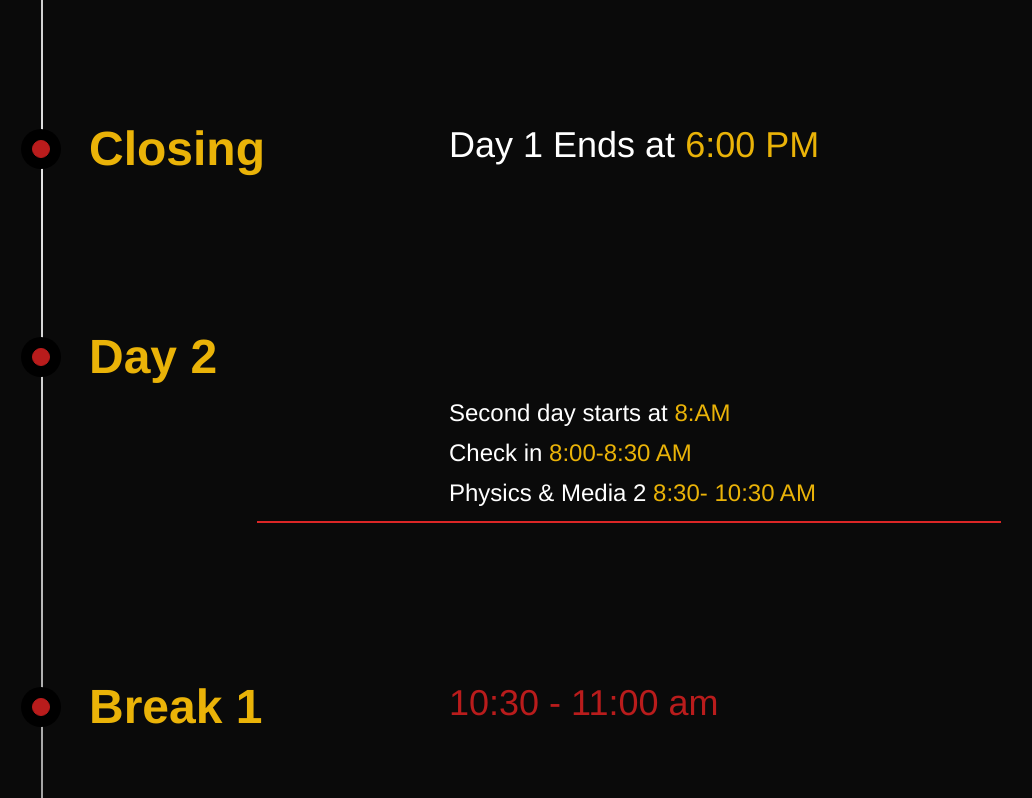
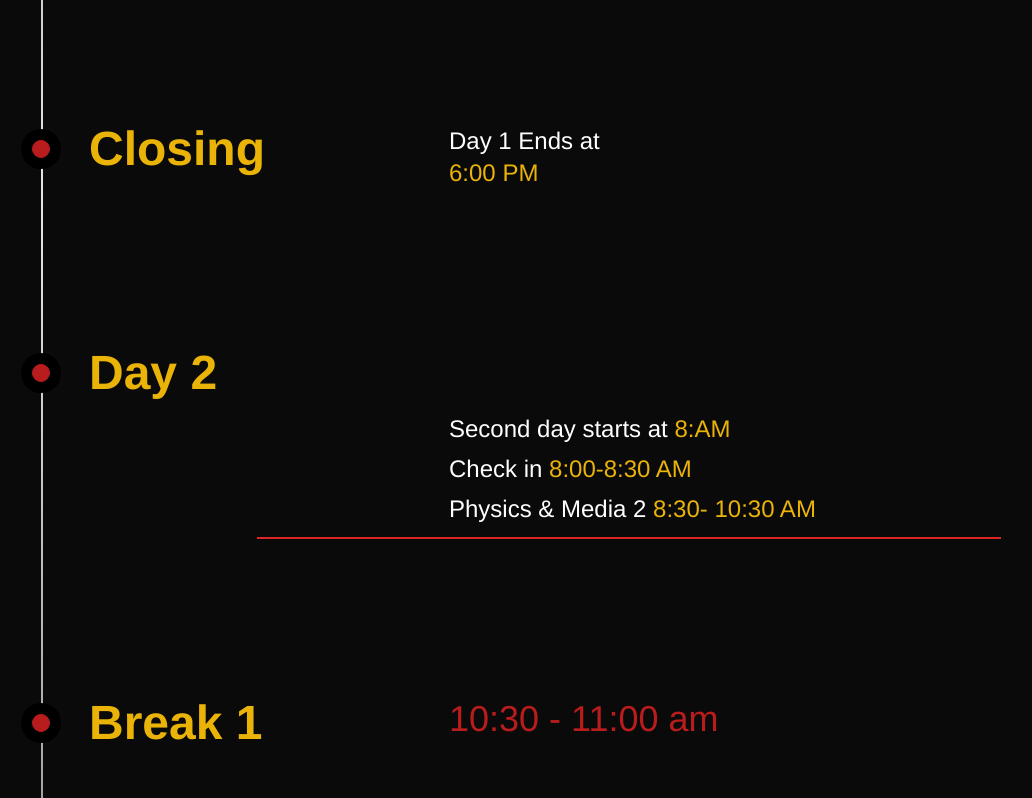
Before and after one commit to sKzAy/steam-nexus, a Next.js app: page / in a window 1280 px wide. Shown: the part 4280-5078 px from the top of the page, without its empty margins (31-1063 px from the left). Built offline with nearby package versions, Linux system fonts and the light colour scheme.

Commit message:
final schedule

```diff
--- a/components/timeline.js
+++ b/components/timeline.js
@@ -75,8 +75,8 @@ export function TimelineDemo() {
       {
         title: "Closing",
         content: (
-          <div className="text-4xl text-yellow-500">
-            <span className="text-white text-4xl">Day 1 Ends at</span>   6:00 PM
+          <div className="text-2xl text-yellow-500">
+            <p className="text-white">Day 1 Ends at</p><span className="text-yellow-500">6:00 PM</span>
           </div>
         ),
       },
@@ -151,8 +151,8 @@ export function TimelineDemo() {
       {
         title: "Ending",
         content: (
-          <div className="text-4xl text-yellow-500">
-            <span className="text-white text-2xl">Closing Ceremony starts at <span className="text-yellow-500 text-2xl">5:15 PM </span>and Ends at</span>   6:00 PM
+          <div className="text-2xl text-yellow-500">
+            <p className="text-white text-2xl">Closing Ceremony starts at <span className="text-yellow-500 text-2xl">5:15 PM</span> and Ends at<span className="text-yellow-500"> 6:00 PM </span></p>
           </div>
         ),
       },
--- a/components/ui/timeline.jsx
+++ b/components/ui/timeline.jsx
@@ -25,7 +25,7 @@ export const Timeline = ({
   const opacityTransform = useTransform(scrollYProgress, [0, 0.1], [0, 1]);
 
   return (
-    (<div
+    (<div data-aos="fade-up"
       className="w-full black text-white dark:bg-neutral-950 font-sans md:px-10"
       ref={containerRef}>
       <div className="max-w-7xl mx-auto py-20 px-4 md:px-8 lg:px-10">
@@ -47,7 +47,7 @@ export const Timeline = ({
                 <div
                   className="h-4 w-4 rounded-full bg-red-700 dark:bg-neutral-800 border border-red-700 dark:border-neutral-700 p-2" />
               </div>
-              <h3 data-aos="fade-up"
+              <h3 data-aos="flip-up"
                 className="hidden md:block text-xl md:pl-20 md:text-5xl font-bold text-yellow-500 dark:text-neutral-500 ">
                 {item.title}
               </h3>
```
